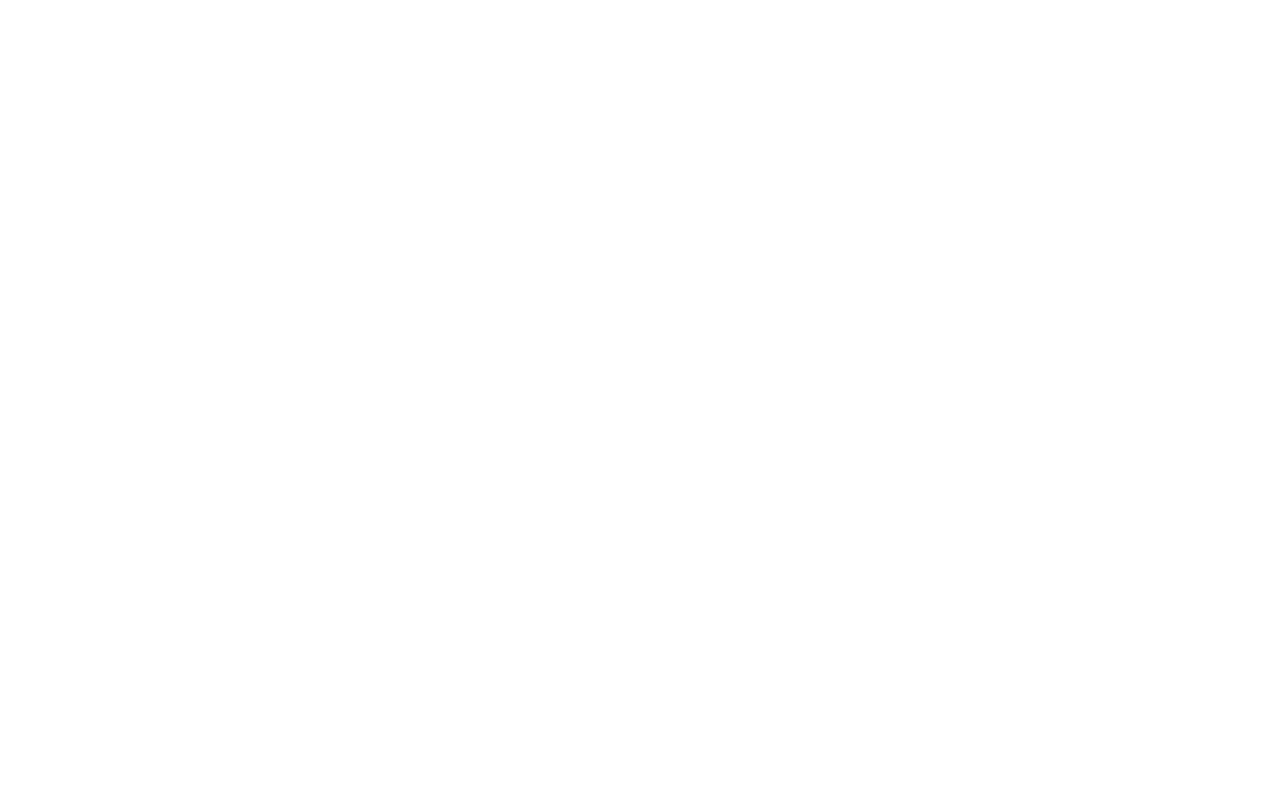
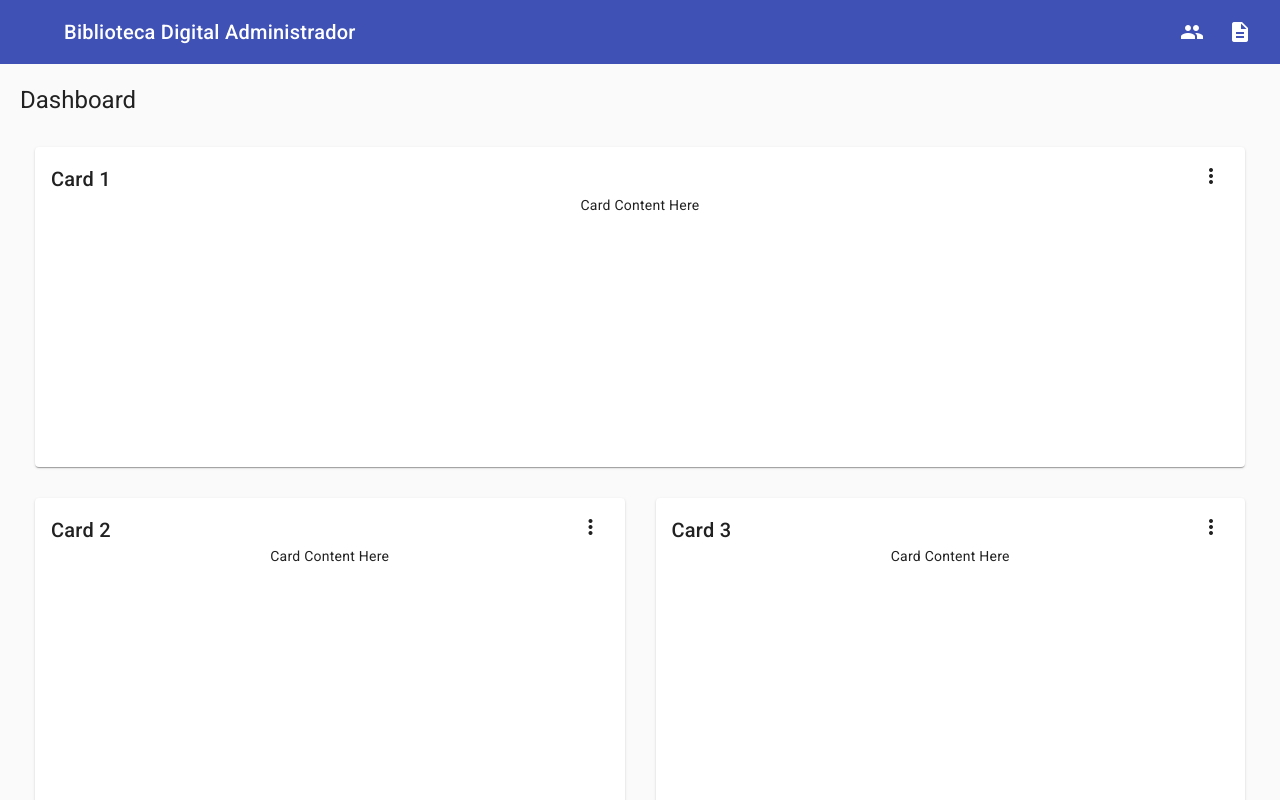
Before and after one commit to EduardoBriceno89/biblioteca-angular, an Angular app: page /admin in a window 1280 px wide. Before the commit this address led to /. Shown: the top 800 px of the page. Built offline with nearby package versions, Linux system fonts and the light colour scheme.

Commit message:
Administrador (#3)
* Add admin template

* Add admin template navbar

```diff
--- a/src/app/app-routing.module.ts
+++ b/src/app/app-routing.module.ts
@@ -2,11 +2,13 @@
 import { RouterModule, Routes } from '@angular/router';
 import { LoginComponent } from './componentes/login/login.component';
 import { PanelComponent } from './componentes/panel/panel.component';
+import { AdminDashboardComponent } from './componentes/admin-dashboard/admin-dashboard.component';
 
 const routes: Routes = [
   { path: '', component: LoginComponent }, // <-- Aquí se coloca la ruta por defecto
   { path: 'login', component: LoginComponent }, // <-- Aquí se coloca la ruta login
   { path: 'panel', component: PanelComponent },
+  { path: 'admin', component: AdminDashboardComponent },
 ];
 
 @NgModule({
--- a/src/app/app.module.ts
+++ b/src/app/app.module.ts
@@ -27,9 +27,11 @@
 import { MatMenuModule } from '@angular/material/menu';
 import { MatSidenavModule } from '@angular/material/sidenav';
 import { MatListModule } from '@angular/material/list';
+import { AdminDashboardComponent } from './componentes/admin-dashboard/admin-dashboard.component';
+import { MatGridListModule } from '@angular/material/grid-list';
 
 @NgModule({
-  declarations: [AppComponent, LoginComponent, PanelComponent],
+  declarations: [AppComponent, LoginComponent, PanelComponent, AdminDashboardComponent],
   imports: [
     BrowserModule,
     FormsModule,
@@ -49,6 +51,7 @@
     MatMenuModule,
     MatSidenavModule,
     MatListModule,
+    MatGridListModule,
   ],
   providers: [{ provide: MatPaginatorIntl, useClass: CustomMatPaginatorIntl }],
   bootstrap: [AppComponent],
--- /dev/null
+++ b/src/app/componentes/admin-dashboard/admin-dashboard.component.css
@@ -0,0 +1,24 @@
+.example-spacer {
+  flex: 1 1 auto;
+}
+.grid-container {
+  margin: 20px;
+}
+
+.dashboard-card {
+  position: absolute;
+  top: 15px;
+  left: 15px;
+  right: 15px;
+  bottom: 15px;
+}
+
+.more-button {
+  position: absolute;
+  top: 5px;
+  right: 10px;
+}
+
+.dashboard-card-content {
+  text-align: center;
+}
--- /dev/null
+++ b/src/app/componentes/admin-dashboard/admin-dashboard.component.html
@@ -0,0 +1,70 @@
+<mat-toolbar color="primary">
+  <button mat-icon-button class="example-icon" (click)="drawer.toggle()">
+    <mat-icon fxHide.lt-xl="true" fxHide.lt-md="false">menu</mat-icon>
+  </button>
+  <span>Biblioteca Digital Administrador</span>
+  <span class="example-spacer"></span>
+  <button
+    mat-icon-button
+    class="example-icon favorite-icon"
+    aria-label="Example icon-button with heart icon"
+    matTooltip="Usuarios"
+    fxHide.lt-md="true"
+  >
+    <mat-icon>group</mat-icon>
+  </button>
+  <button
+    mat-icon-button
+    class="example-icon favorite-icon"
+    aria-label="Example icon-button with heart icon"
+    matTooltip="Documentos"
+    fxHide.lt-md="true"
+  >
+    <mat-icon>description</mat-icon>
+  </button>
+</mat-toolbar>
+<mat-drawer-container autosize>
+  <mat-drawer #drawer mode="push">
+    <mat-nav-list>
+      <button mat-menu-item><mat-icon>group</mat-icon>Usuarios</button>
+      <button mat-menu-item><mat-icon>description</mat-icon>Documentos</button>
+    </mat-nav-list>
+  </mat-drawer>
+  <mat-drawer-content>
+    <div>
+      <div class="grid-container">
+        <h1 class="mat-h1">Dashboard</h1>
+        <mat-grid-list cols="2" rowHeight="350px">
+          <mat-grid-tile
+            *ngFor="let card of cards | async"
+            [colspan]="card.cols"
+            [rowspan]="card.rows"
+          >
+            <mat-card class="dashboard-card">
+              <mat-card-header>
+                <mat-card-title>
+                  {{ card.title }}
+                  <button
+                    mat-icon-button
+                    class="more-button"
+                    [matMenuTriggerFor]="menu"
+                    aria-label="Toggle menu"
+                  >
+                    <mat-icon>more_vert</mat-icon>
+                  </button>
+                  <mat-menu #menu="matMenu" xPosition="before">
+                    <button mat-menu-item>Expand</button>
+                    <button mat-menu-item>Remove</button>
+                  </mat-menu>
+                </mat-card-title>
+              </mat-card-header>
+              <mat-card-content class="dashboard-card-content">
+                <div>Card Content Here</div>
+              </mat-card-content>
+            </mat-card>
+          </mat-grid-tile>
+        </mat-grid-list>
+      </div>
+    </div>
+  </mat-drawer-content>
+</mat-drawer-container>
--- /dev/null
+++ b/src/app/componentes/admin-dashboard/admin-dashboard.component.ts
@@ -0,0 +1,33 @@
+import { Component, inject } from '@angular/core';
+import { Breakpoints, BreakpointObserver } from '@angular/cdk/layout';
+import { map } from 'rxjs/operators';
+
+@Component({
+  selector: 'app-admin-dashboard',
+  templateUrl: './admin-dashboard.component.html',
+  styleUrls: ['./admin-dashboard.component.css']
+})
+export class AdminDashboardComponent {
+  private breakpointObserver = inject(BreakpointObserver);
+
+  /** Based on the screen size, switch from standard to one column per row */
+  cards = this.breakpointObserver.observe(Breakpoints.Handset).pipe(
+    map(({ matches }) => {
+      if (matches) {
+        return [
+          { title: 'Card 1', cols: 1, rows: 1 },
+          { title: 'Card 2', cols: 1, rows: 1 },
+          { title: 'Card 3', cols: 1, rows: 1 },
+          { title: 'Card 4', cols: 1, rows: 1 }
+        ];
+      }
+
+      return [
+        { title: 'Card 1', cols: 2, rows: 1 },
+        { title: 'Card 2', cols: 1, rows: 1 },
+        { title: 'Card 3', cols: 1, rows: 2 },
+        { title: 'Card 4', cols: 1, rows: 1 }
+      ];
+    })
+  );
+}
```
Also changed, not shown: 1 other file (tests, documents, lock files or other folders).
